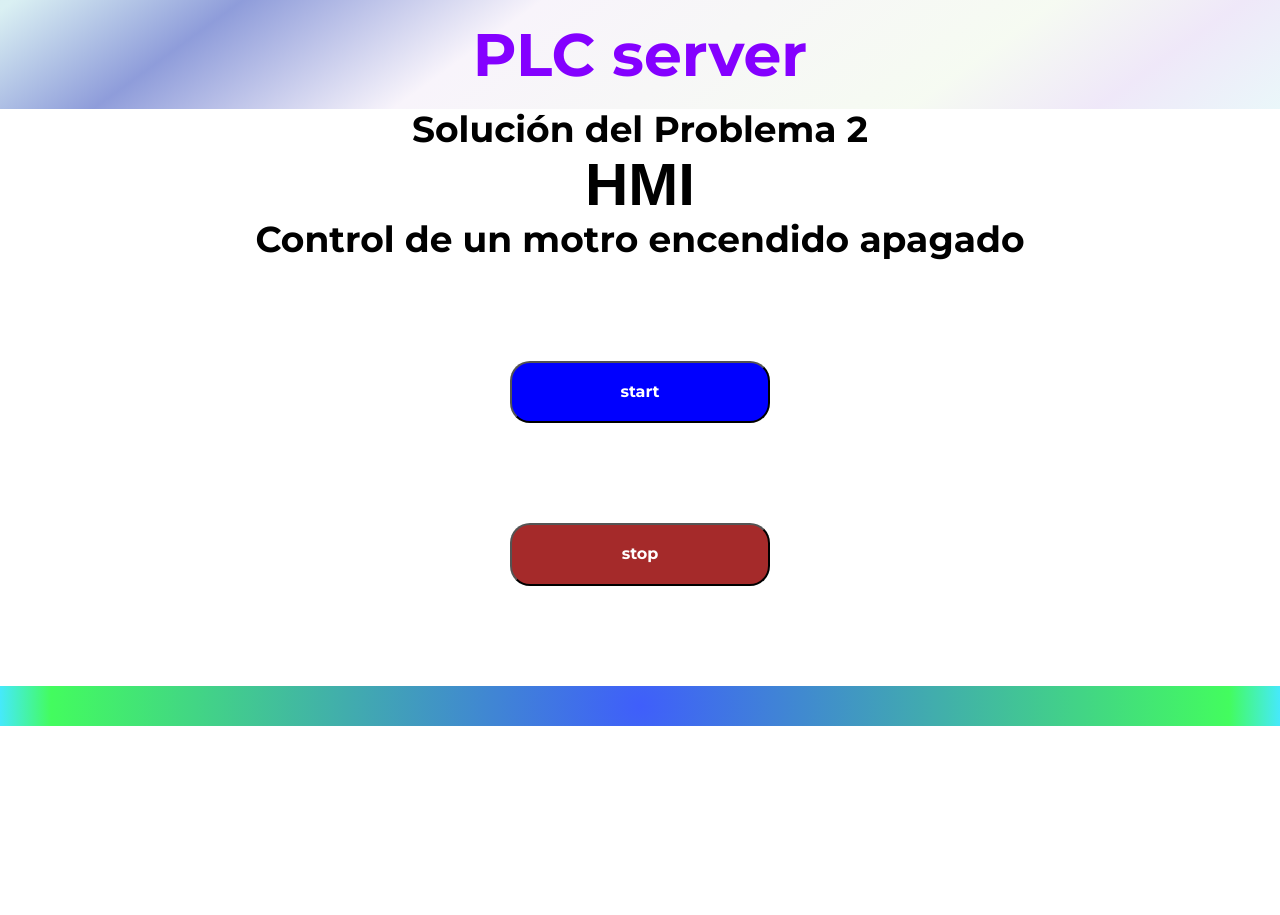
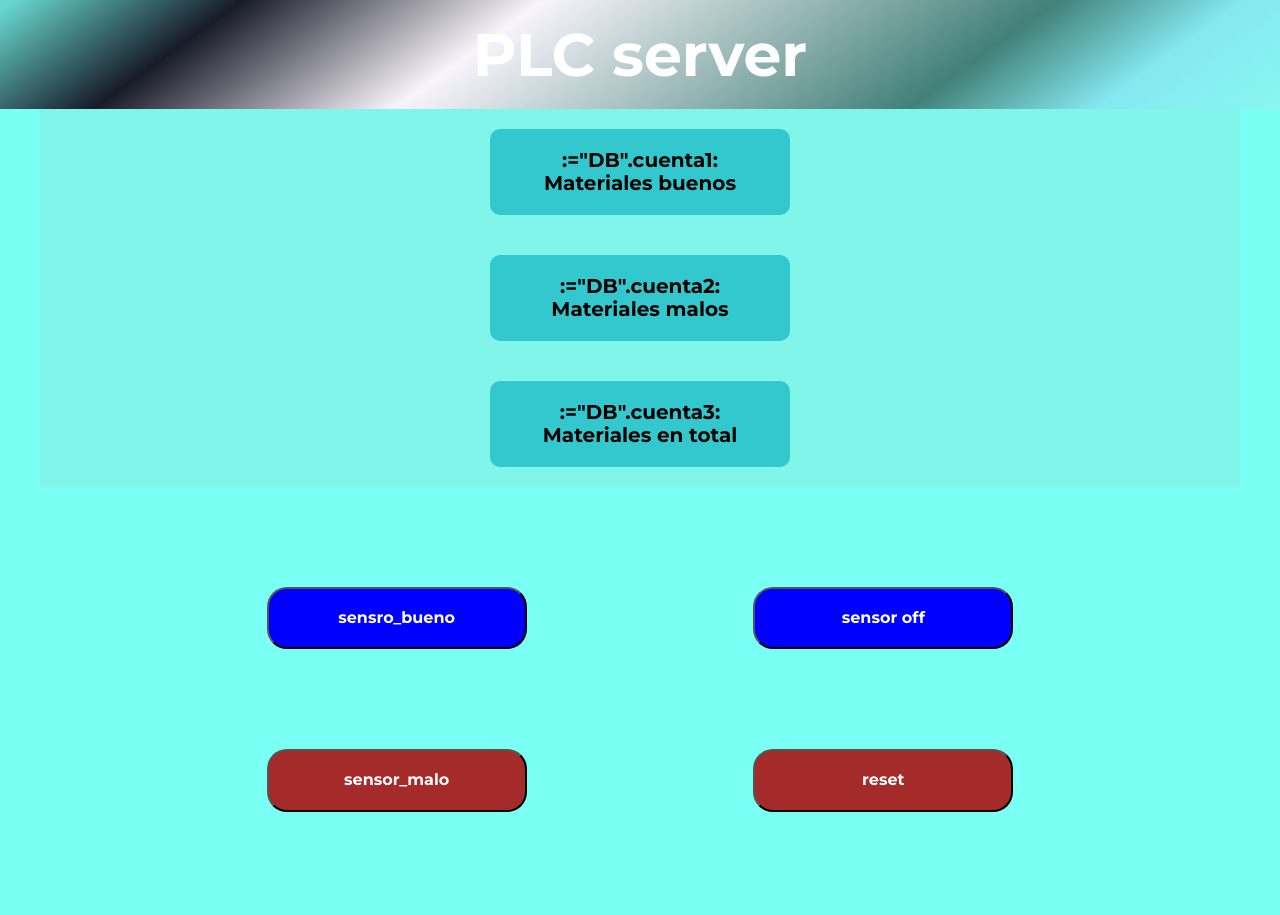
Before and after one commit to luisrubioangel/PLC, a website: page index.html in a window 1280 px wide. Shown: the top 915 px of the page. Before the commit the page ends 800 px from the top, so only its background shows below. Drawn offline with Linux system fonts and the light colour scheme.

Commit message:
css terminado

```diff
--- a/index.html
+++ b/index.html
@@ -1,5 +1,11 @@
 <!-- AWP_In_Variable Name='"DB".start'-->
-<!-- AWP_Out_Variable Name='motor' Use='"DB".motor'-->
+<!-- AWP_In_Variable Name='"DB".sensro_bueno'-->
+<!-- AWP_In_Variable Name='"DB".sensor_malo'-->
+<!-- AWP_In_Variable Name='"DB".reset'-->
+<!-- AWP_Out_Variable Name='run' Use='"DB".run'-->
+<!-- AWP_Out_Variable Name='cuenta1' Use='"DB".cuenta1'-->
+<!-- AWP_Out_Variable Name='cuenta2' Use='"DB".cuenta2'-->
+<!-- AWP_Out_Variable Name='cuenta3' Use='"DB".cuenta3'-->
 <!DOCTYPE html>
 <html lang="en">
   <head>
@@ -16,42 +22,67 @@
       </div>
     </header>
 
-    <section id="lineup" class="lineup">
-      <div class="contenedor center">
-        <h2>Solución del Problema 2</h2>
+    <section id="galeria">
+      <h2></h2>
+      <div class="contenedor contadores">
+        <p><span id="MAterialA"> :="DB".cuenta1:</span> Materiales buenos</p>
+        <p><span id="MAterialB">:="DB".cuenta2:</span> Materiales malos</p>
+        <p><span id="MAterialT"> :="DB".cuenta3:</span> Materiales en total</p>
       </div>
-    </section>
+      <!-- <div class="contenedor botones">
 
-    <section class="contenedor" id="galeria">
-      <div id="titulo">
-        <h1 style="font-family: Arial">HMI</h1>
-        <h2>Control de un motro encendido apagado</h2>
-      </div>
+                <p id="sensorA" class="btn">Sensor A</p>
+                <p id="sensorB" class="btn">Sensor B</p>
+                <p id="pulsadorReset" class="btn">Pulsador de reset</p>
 
-      <div class="row">
-        <div class="columna">
-          <form method="post" action=" ">
-            <input class="btn botones" type="submit" value="start" id="start" />
-            <input
-              class="btn botones"
-              type="hidden"
-              name='"DB".start'
-              value="1"
-            />
-          </form>
+
+        </div> -->
+      <div class="contenedor botones">
+        <div>
+          <div class="columna">
+            <form method="post" action=" ">
+              <input class="btn" type="submit" value="sensro_bueno" id="start" />
+              <input type="hidden" name='"DB".sensro_bueno' value="1" />
+            </form>
+          </div>
+
+          <div class="columna">
+            <form method="post" action=" ">
+              <input class="btn botones-stop" type="submit" value="sensor_malo" id="start" />
+              <input type="hidden" name='"DB".sensor_malo' value="1" />
+            </form>
+          </div>
+
         </div>
 
-        <div class="columna">
-          <form method="post" >
-            <input class="btn botones-stop" type="submit" value="stop" id="stop" />
-            <input type="hidden" name='"DB".start' value="0" />
-          </form>
+
+
+        <div>
+          <div class="columna">
+            <form method="post" action=" ">
+              <input class="btn" type="submit" value="sensor off" id="start" />
+              <input type="hidden" name='"DB".sensor_malo' value="0" />
+              <input type="hidden" name='"DB".sensro_bueno' value="0" />
+              <input type="hidden" name='"DB".reset' value="0" />
+            </form>
+          </div>
+
+          <div class="columna">
+            <form method="post" action=" ">
+              <input
+                class="btn botones-stop"
+                type="submit"
+                value="reset"
+                id="start"
+              />
+              <input type="hidden" name='"DB".reset' value="1" />
+            </form>
+          </div>
         </div>
       </div>
-
     </section>
     <footer class="footer"></footer>
 
-    <script src="build/js/bundle.min.js"></script>
+    <!-- <script src="build/js/bundle.min.js"></script> -->
   </body>
 </html>
--- a/src/scss/layout/_boody.scss
+++ b/src/scss/layout/_boody.scss
@@ -60,3 +60,6 @@
   .motor {
   }
 }
+body{
+  background-color: rgba(0, 255, 234, 0.521);
+}
--- a/src/scss/layout/_footer.scss
+++ b/src/scss/layout/_footer.scss
@@ -2,6 +2,6 @@
     text-align: center;
     padding: 2rem 0;
     background: rgb(63,94,251);
-    background: radial-gradient(circle, rgba(63,94,251,1) 0%, rgba(67,252,94,1) 92%, rgba(70,233,252,1) 100%);
+    background: radial-gradient(circle, rgb(8, 8, 8) 0%, rgb(1, 44, 8) 92%, rgb(66, 68, 68) 100%);
     font-weight: 700;
 }
--- a/src/scss/layout/_header.scss
+++ b/src/scss/layout/_header.scss
@@ -1,10 +1,10 @@
 .header{
-    background: rgb(40,168,184);
-background: linear-gradient(144deg, rgba(40,168,184,0.17130602240896353) 1%, rgba(142,156,218,0.9976365546218487) 17%, rgba(248,244,251,1) 38%, rgba(238,247,231,0.5438550420168067) 74%, rgba(174,137,223,0.196516106442577) 87%, rgba(177,225,235,0.26934523809523814) 100%);
+    background: rgb(5, 32, 36);
+background: linear-gradient(144deg, rgba(17, 18, 19, 0.171) 1%, rgba(23, 26, 39, 0.998) 17%, rgba(248,244,251,1) 38%, rgba(20, 24, 17, 0.544) 74%, rgba(174,137,223,0.196516106442577) 87%, rgba(177,225,235,0.26934523809523814) 100%);
 }
 .titulo{
     text-align: center;
     padding: 2rem 0;
-    color: rgb(132, 0, 255);
+    color: rgb(255, 255, 255);
 
 }
```
Also changed, not shown: build/css/app.css, build/img/motorAZ.jpg (added), build/img/motorAZ.webp (added), build/img/motorRO.jpg (added), build/img/motorRO.webp (added), 1 other file.
